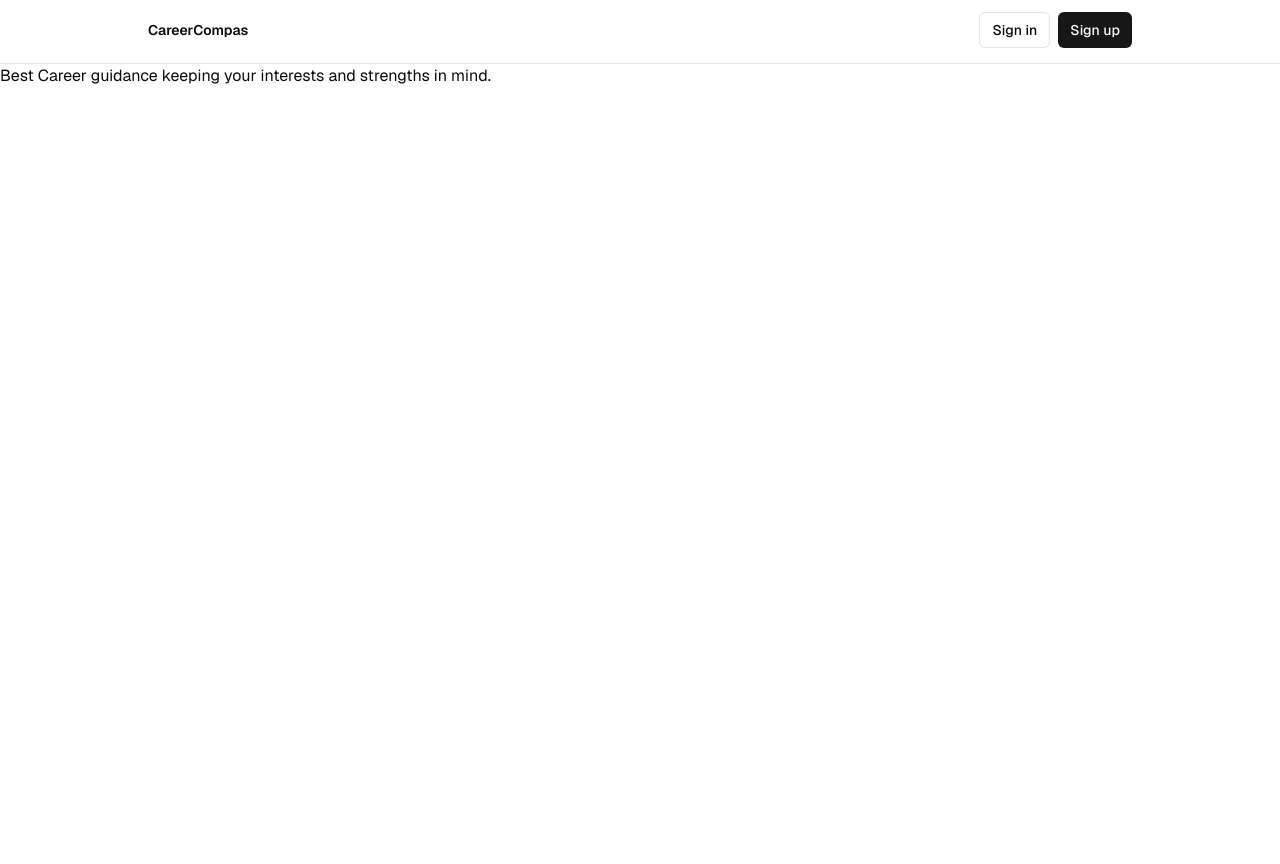
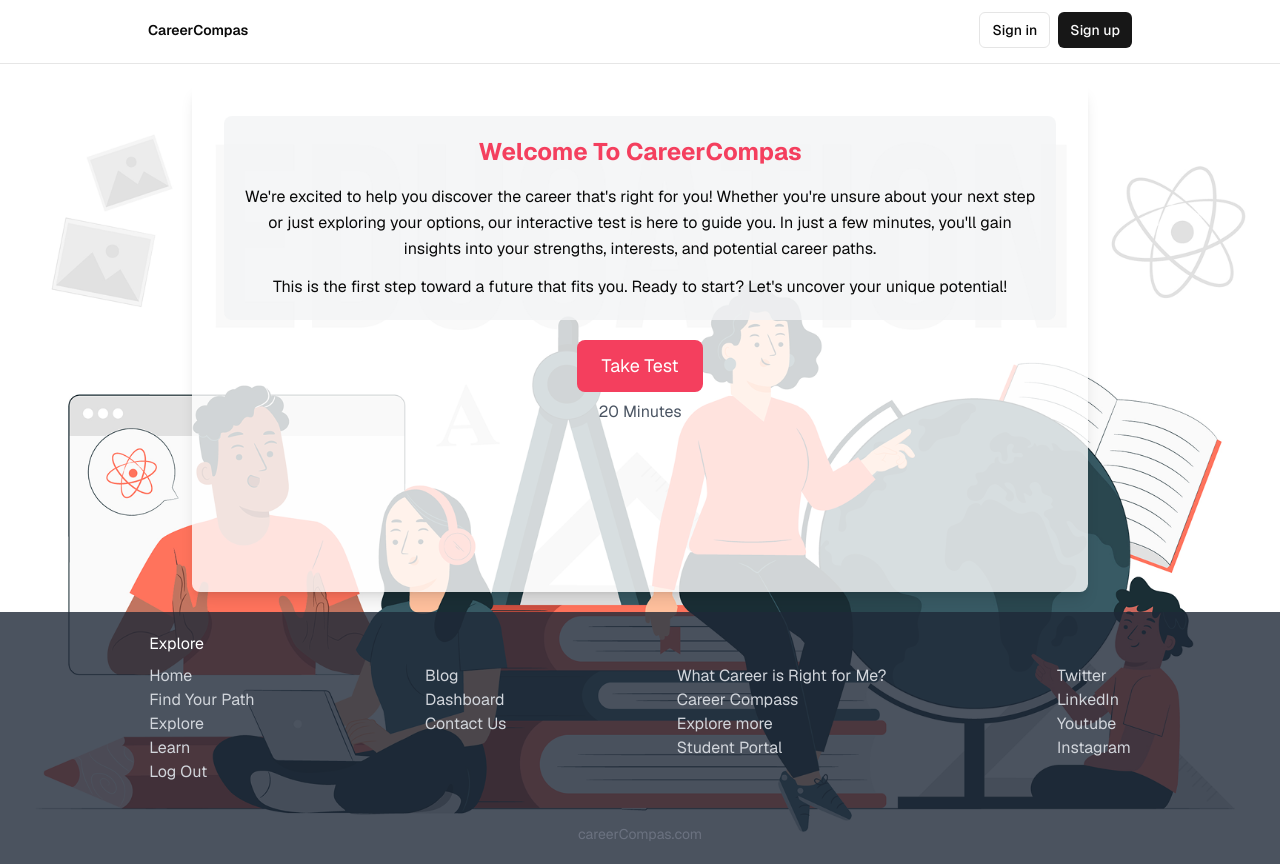
Before and after one commit to RohanSangle/CareerCompas, a Next.js app: page / in a window 1280 px wide. Before the commit the page ends 800 px from the top, so only its background shows below. Built offline with nearby package versions, Linux system fonts and the light colour scheme; no server answers.

Commit message:
style: basic landing page

```diff
--- a/app/(auth-pages)/sign-in/page.tsx
+++ b/app/(auth-pages)/sign-in/page.tsx
@@ -8,7 +8,8 @@ import Link from "next/link";
 export default async function Login(props: { searchParams: Promise<Message> }) {
   const searchParams = await props.searchParams;
   return (
-    <form className="flex-1 flex flex-col min-w-64">
+    <div className="min-h-[80vh] flex items-center ml-[550px]">
+      <form className="w-full max-w-sm p-8 bg-card border rounded-lg shadow-sm">
         <h1 className="text-2xl font-medium">Sign in</h1>
         <p className="text-sm text-foreground">
           Don't have an account?{" "}
@@ -40,5 +41,6 @@ export default async function Login(props: { searchParams: Promise<Message> }) {
           <FormMessage message={searchParams} />
         </div>
       </form>
+    </div>
   );
 }
--- a/app/page.tsx
+++ b/app/page.tsx
@@ -1,7 +1,74 @@
+import heroImage from './Hero.png';
+
 export default async function Home() {
   return (
     <>
-      <p>Best Career guidance keeping your interests and strengths in mind.</p>
+      <div className="min-h-screen flex flex-col bg-cover bg-no-repeat" style={{ backgroundImage: `url(${heroImage.src})` }}>
+        <div className="w-11/12 max-w-4xl mx-auto my-5 p-8 bg-white bg-opacity-80 shadow-lg rounded-lg flex-1">
+          <div className="bg-gray-100 bg-opacity-80 p-5 rounded-lg text-center mb-5">
+            <h2 className="text-rose-500 text-2xl font-bold mb-4">Welcome To CareerCompas</h2>
+            <p className="leading-relaxed mb-3">
+              We're excited to help you discover the career that's right for you! Whether you're unsure about your next step or just exploring your options, our interactive test is here to guide you. In just a few minutes, you'll gain insights into your strengths, interests, and potential career paths.
+            </p>
+            <p className="leading-relaxed">
+              This is the first step toward a future that fits you. Ready to start? Let's uncover your unique potential!
+            </p>
+          </div>
+          <div className="content">
+            {/* Your main content goes here */}
+          </div>
+          <div className="flex flex-col items-center mb-5">
+            <a href="#" className="bg-rose-500 text-white px-6 py-3 rounded-lg text-lg no-underline transition-colors duration-300 hover:bg-blue-700">
+              Take Test
+            </a>
+            <div className="text-gray-600 mt-2">20 Minutes</div>
+          </div>
+        </div>
+
+        <footer className="bg-gray-800 bg-opacity-80 py-5 w-full">
+          <div className="w-11/12 max-w-6xl mx-auto flex flex-wrap justify-around">
+            <div className="mb-5">
+              <h3 className="text-white mb-2">Explore</h3>
+              <ul className="list-none p-0 m-0">
+                <li><a href="#" className="text-gray-300 no-underline transition-colors duration-300 hover:text-white">Home</a></li>
+                <li><a href="#" className="text-gray-300 no-underline transition-colors duration-300 hover:text-white">Find Your Path</a></li>
+                <li><a href="#" className="text-gray-300 no-underline transition-colors duration-300 hover:text-white">Explore</a></li>
+                <li><a href="#" className="text-gray-300 no-underline transition-colors duration-300 hover:text-white">Learn</a></li>
+                <li><a href="#" className="text-gray-300 no-underline transition-colors duration-300 hover:text-white">Log Out</a></li>
+              </ul>
+            </div>
+            <div className="mb-5">
+              <h3 className="text-white mb-2">&nbsp;</h3>
+              <ul className="list-none p-0 m-0">
+                <li><a href="#" className="text-gray-300 no-underline transition-colors duration-300 hover:text-white">Blog</a></li>
+                <li><a href="#" className="text-gray-300 no-underline transition-colors duration-300 hover:text-white">Dashboard</a></li>
+                <li><a href="#" className="text-gray-300 no-underline transition-colors duration-300 hover:text-white">Contact Us</a></li>
+              </ul>
+            </div>
+            <div className="mb-5">
+              <h3 className="text-white mb-2">&nbsp;</h3>
+              <ul className="list-none p-0 m-0">
+                <li><a href="#" className="text-gray-300 no-underline transition-colors duration-300 hover:text-white">What Career is Right for Me?</a></li>
+                <li><a href="#" className="text-gray-300 no-underline transition-colors duration-300 hover:text-white">Career Compass</a></li>
+                <li><a href="#" className="text-gray-300 no-underline transition-colors duration-300 hover:text-white">Explore more</a></li>
+                <li><a href="#" className="text-gray-300 no-underline transition-colors duration-300 hover:text-white">Student Portal</a></li>
+              </ul>
+            </div>
+            <div className="mb-5">
+              <h3 className="text-white mb-2">&nbsp;</h3>
+              <ul className="list-none p-0 m-0">
+                <li><a href="#" className="text-gray-300 no-underline transition-colors duration-300 hover:text-white">Twitter</a></li>
+                <li><a href="#" className="text-gray-300 no-underline transition-colors duration-300 hover:text-white">LinkedIn</a></li>
+                <li><a href="#" className="text-gray-300 no-underline transition-colors duration-300 hover:text-white">Youtube</a></li>
+                <li><a href="#" className="text-gray-300 no-underline transition-colors duration-300 hover:text-white">Instagram</a></li>
+              </ul>
+            </div>
+          </div>
+          <div className="text-gray-500 text-sm mt-5 text-center">
+            careerCompas.com
+          </div>
+        </footer>
+      </div>
     </>
   );
 }
```
Also changed, not shown: app/Hero.png (added). Lines whose indentation alone changed are shown as unchanged.
